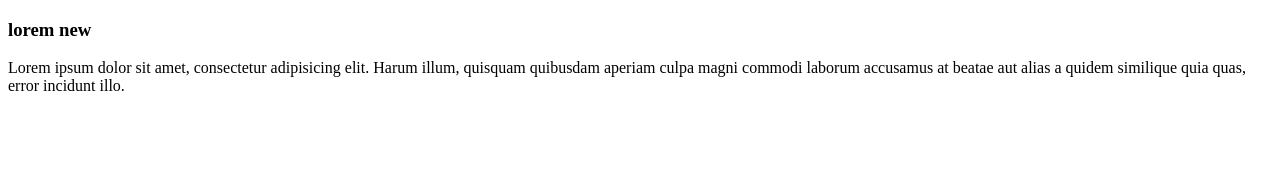
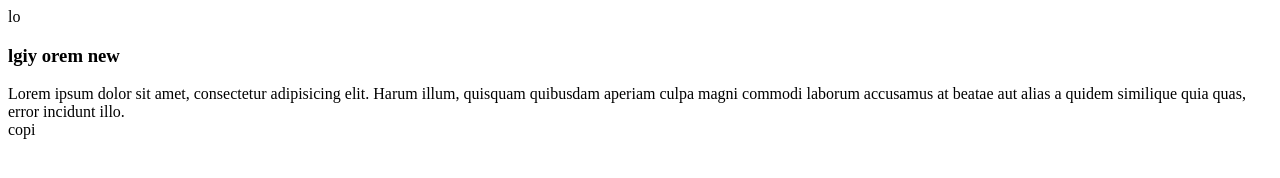
Before and after one commit to Dimon891/test_repository, a plain HTML site: page index.html in a window 1280 px wide. Drawn offline with Linux system fonts and the light colour scheme.

Commit message:
added footer

```diff
--- a/index.html
+++ b/index.html
@@ -5,7 +5,9 @@
 	<title>hello world</title>
 </head>
 <body>
-	<h3>lorem new</h3>
+<header>lo</header>
+	<h3>lgiy orem new</h3>
 	<div>Lorem ipsum dolor sit amet, consectetur adipisicing elit. Harum illum, quisquam quibusdam aperiam culpa magni commodi laborum accusamus at beatae aut alias a quidem similique quia quas, error incidunt illo.</div>
+	<footer>copi</footer>
 </body>
 </html>
```
